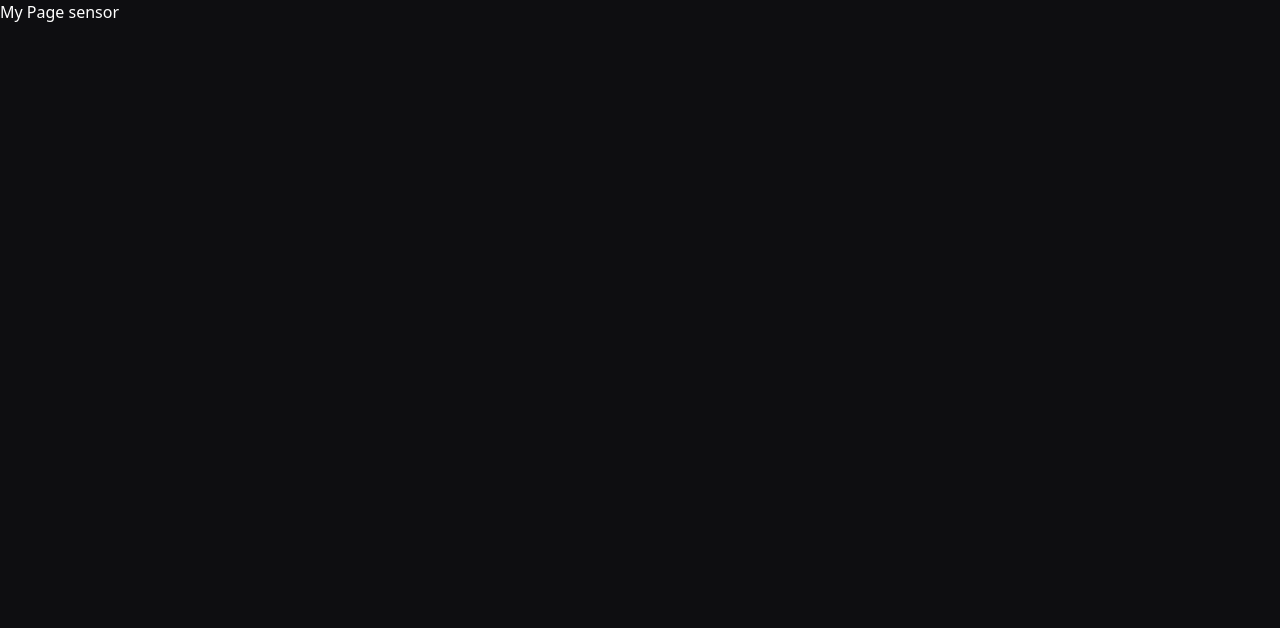
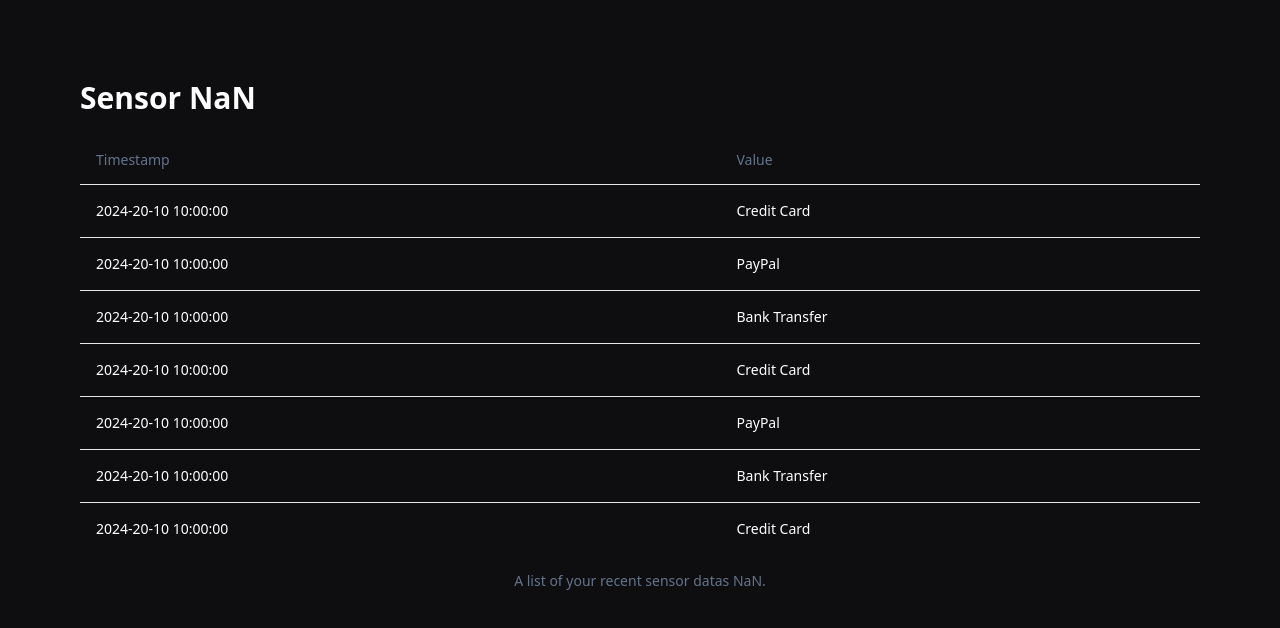
Before and after one commit to fphaikal/counter-app-denapella, a Next.js app: page /view/sensor in a window 1280 px wide. Shown: the top 628 px of the page. Built offline with nearby package versions, Linux system fonts and the light colour scheme.

Commit message:
update ui

```diff
--- a/app/view/[slug]/page.tsx
+++ /dev/null
@@ -1,13 +0,0 @@
-export default function Page({
-  params,
-  searchParams,
-}: {
-  params: { slug: string }
-  searchParams: { [id: string]: string | string[] | undefined }
-}) {
-  const id = Array.isArray(searchParams.id) ? searchParams.id[0] : searchParams.id;
-
-  return (
-    <h1>My Page {params.slug}</h1>
-  )
-}
--- /dev/null
+++ b/app/view/sensor/page.tsx
@@ -0,0 +1,108 @@
+import {
+  Table,
+  TableBody,
+  TableCaption,
+  TableCell,
+  TableFooter,
+  TableHead,
+  TableHeader,
+  TableRow,
+} from "@/components/ui/table"
+import { Button } from "@/components/ui/button";
+import Link from "next/link";
+
+const datas = [
+  {
+    data: "1",
+    timestamp: "2024-20-10 10:00:00",
+    totalAmount: "$250.00",
+    paymentMethod: "Credit Card",
+  },
+  {
+    data: "2",
+    timestamp: "2024-20-10 10:00:00",
+    totalAmount: "$150.00",
+    paymentMethod: "PayPal",
+  },
+  {
+    data: "3",
+    timestamp: "2024-20-10 10:00:00",
+    totalAmount: "$350.00",
+    paymentMethod: "Bank Transfer",
+  },
+  {
+    data: "4",
+    timestamp: "2024-20-10 10:00:00",
+    totalAmount: "$450.00",
+    paymentMethod: "Credit Card",
+  },
+  {
+    data: "5",
+    timestamp: "2024-20-10 10:00:00",
+    totalAmount: "$550.00",
+    paymentMethod: "PayPal",
+  },
+  {
+    data: "6",
+    timestamp: "2024-20-10 10:00:00",
+    totalAmount: "$200.00",
+    paymentMethod: "Bank Transfer",
+  },
+  {
+    data: "7",
+    timestamp: "2024-20-10 10:00:00",
+    totalAmount: "$300.00",
+    paymentMethod: "Credit Card",
+  },
+]
+
+export default function Page({
+  searchParams,
+}: {
+  searchParams: { [id: string]: string | string[] | undefined }
+}) {
+  const id = Number(searchParams.id);
+
+  if (id > 4) {
+    return (
+      <>
+        <div className="flex flex-col p-20 gap-2 justify-center items-center h-screen">
+          <h1 className="text-4xl font-semibold">Invalid Sensor Id</h1>
+          <p className="text-lg">Sensor {id} does not exist</p>
+          <Button className="mt-4" asChild>
+            <Link href="/">
+              Go back to home
+            </Link>
+          </Button>
+        </div>
+      </>
+    )
+  } else {
+    return (
+      <>
+        <div className="flex flex-col p-20 min-h-screen gap-5">
+          <div className="flex gap-2">
+            <h1 className="text-3xl font-semibold">Sensor {id}</h1>
+          </div>
+          <Table>
+            <TableCaption>A list of your recent sensor datas {id}.</TableCaption>
+            <TableHeader>
+              <TableRow>
+                <TableHead>Timestamp</TableHead>
+                <TableHead>Value</TableHead>
+              </TableRow>
+            </TableHeader>
+            <TableBody>
+              {datas.map((data) => (
+                <TableRow key={data.data}>
+                  <TableCell>{data.timestamp}</TableCell>
+                  <TableCell>{data.paymentMethod}</TableCell>
+                </TableRow>
+              ))}
+            </TableBody>
+          </Table>
+        </div>
+      </>
+    )
+  }
+}
--- /dev/null
+++ b/components/ui/button.tsx
@@ -0,0 +1,56 @@
+import * as React from "react"
+import { Slot } from "@radix-ui/react-slot"
+import { cva, type VariantProps } from "class-variance-authority"
+
+import { cn } from "@/lib/utils"
+
+const buttonVariants = cva(
+  "inline-flex items-center justify-center whitespace-nowrap rounded-md text-sm font-medium ring-offset-white transition-colors focus-visible:outline-none focus-visible:ring-2 focus-visible:ring-slate-950 focus-visible:ring-offset-2 disabled:pointer-events-none disabled:opacity-50 dark:ring-offset-slate-950 dark:focus-visible:ring-slate-300",
+  {
+    variants: {
+      variant: {
+        default: "bg-slate-900 text-slate-50 hover:bg-slate-900/90 dark:bg-slate-50 dark:text-slate-900 dark:hover:bg-slate-50/90",
+        destructive:
+          "bg-red-500 text-slate-50 hover:bg-red-500/90 dark:bg-red-900 dark:text-slate-50 dark:hover:bg-red-900/90",
+        outline:
+          "border border-slate-200 bg-white hover:bg-slate-100 hover:text-slate-900 dark:border-slate-800 dark:bg-slate-950 dark:hover:bg-slate-800 dark:hover:text-slate-50",
+        secondary:
+          "bg-slate-100 text-slate-900 hover:bg-slate-100/80 dark:bg-slate-800 dark:text-slate-50 dark:hover:bg-slate-800/80",
+        ghost: "hover:bg-slate-100 hover:text-slate-900 dark:hover:bg-slate-800 dark:hover:text-slate-50",
+        link: "text-slate-900 underline-offset-4 hover:underline dark:text-slate-50",
+      },
+      size: {
+        default: "h-10 px-4 py-2",
+        sm: "h-9 rounded-md px-3",
+        lg: "h-11 rounded-md px-8",
+        icon: "h-10 w-10",
+      },
+    },
+    defaultVariants: {
+      variant: "default",
+      size: "default",
+    },
+  }
+)
+
+export interface ButtonProps
+  extends React.ButtonHTMLAttributes<HTMLButtonElement>,
+    VariantProps<typeof buttonVariants> {
+  asChild?: boolean
+}
+
+const Button = React.forwardRef<HTMLButtonElement, ButtonProps>(
+  ({ className, variant, size, asChild = false, ...props }, ref) => {
+    const Comp = asChild ? Slot : "button"
+    return (
+      <Comp
+        className={cn(buttonVariants({ variant, size, className }))}
+        ref={ref}
+        {...props}
+      />
+    )
+  }
+)
+Button.displayName = "Button"
+
+export { Button, buttonVariants }
--- /dev/null
+++ b/components/ui/table.tsx
@@ -0,0 +1,117 @@
+import * as React from "react"
+
+import { cn } from "@/lib/utils"
+
+const Table = React.forwardRef<
+  HTMLTableElement,
+  React.HTMLAttributes<HTMLTableElement>
+>(({ className, ...props }, ref) => (
+  <div className="relative w-full overflow-auto">
+    <table
+      ref={ref}
+      className={cn("w-full caption-bottom text-sm", className)}
+      {...props}
+    />
+  </div>
+))
+Table.displayName = "Table"
+
+const TableHeader = React.forwardRef<
+  HTMLTableSectionElement,
+  React.HTMLAttributes<HTMLTableSectionElement>
+>(({ className, ...props }, ref) => (
+  <thead ref={ref} className={cn("[&_tr]:border-b", className)} {...props} />
+))
+TableHeader.displayName = "TableHeader"
+
+const TableBody = React.forwardRef<
+  HTMLTableSectionElement,
+  React.HTMLAttributes<HTMLTableSectionElement>
+>(({ className, ...props }, ref) => (
+  <tbody
+    ref={ref}
+    className={cn("[&_tr:last-child]:border-0", className)}
+    {...props}
+  />
+))
+TableBody.displayName = "TableBody"
+
+const TableFooter = React.forwardRef<
+  HTMLTableSectionElement,
+  React.HTMLAttributes<HTMLTableSectionElement>
+>(({ className, ...props }, ref) => (
+  <tfoot
+    ref={ref}
+    className={cn(
+      "border-t bg-slate-100/50 font-medium [&>tr]:last:border-b-0 dark:bg-slate-800/50",
+      className
+    )}
+    {...props}
+  />
+))
+TableFooter.displayName = "TableFooter"
+
+const TableRow = React.forwardRef<
+  HTMLTableRowElement,
+  React.HTMLAttributes<HTMLTableRowElement>
+>(({ className, ...props }, ref) => (
+  <tr
+    ref={ref}
+    className={cn(
+      "border-b transition-colors hover:bg-dark data-[state=selected]:bg-slate-100 dark:hover:bg-slate-800/50 dark:data-[state=selected]:bg-slate-800",
+      className
+    )}
+    {...props}
+  />
+))
+TableRow.displayName = "TableRow"
+
+const TableHead = React.forwardRef<
+  HTMLTableCellElement,
+  React.ThHTMLAttributes<HTMLTableCellElement>
+>(({ className, ...props }, ref) => (
+  <th
+    ref={ref}
+    className={cn(
+      "h-12 px-4 text-left align-middle font-medium text-slate-500 [&:has([role=checkbox])]:pr-0 dark:text-slate-400",
+      className
+    )}
+    {...props}
+  />
+))
+TableHead.displayName = "TableHead"
+
+const TableCell = React.forwardRef<
+  HTMLTableCellElement,
+  React.TdHTMLAttributes<HTMLTableCellElement>
+>(({ className, ...props }, ref) => (
+  <td
+    ref={ref}
+    className={cn("p-4 align-middle [&:has([role=checkbox])]:pr-0", className)}
+    {...props}
+  />
+))
+TableCell.displayName = "TableCell"
+
+const TableCaption = React.forwardRef<
+  HTMLTableCaptionElement,
+  React.HTMLAttributes<HTMLTableCaptionElement>
+>(({ className, ...props }, ref) => (
+  <caption
+    ref={ref}
+    className={cn("mt-4 text-sm text-slate-500 dark:text-slate-400", className)}
+    {...props}
+  />
+))
+TableCaption.displayName = "TableCaption"
+
+export {
+  Table,
+  TableHeader,
+  TableBody,
+  TableFooter,
+  TableHead,
+  TableRow,
+  TableCell,
+  TableCaption,
+}
--- a/package.json
+++ b/package.json
@@ -9,6 +9,7 @@
     "lint": "next lint"
   },
   "dependencies": {
+    "@radix-ui/react-slot": "^1.1.0",
     "class-variance-authority": "^0.7.0",
     "clsx": "^2.1.1",
     "framer-motion": "^11.5.4",
```
Also changed, not shown: 1 other file (tests, documents, lock files or other folders).
